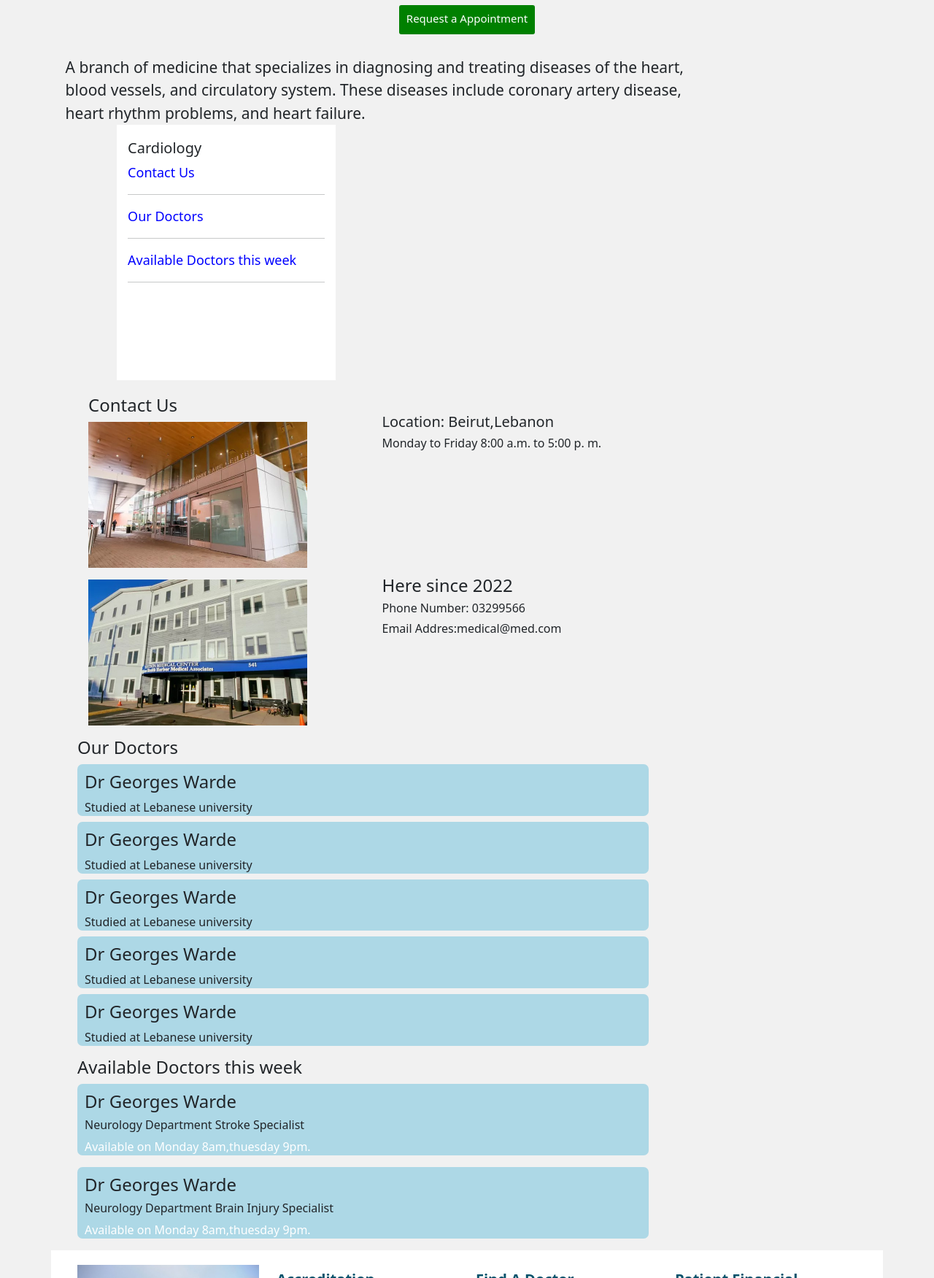
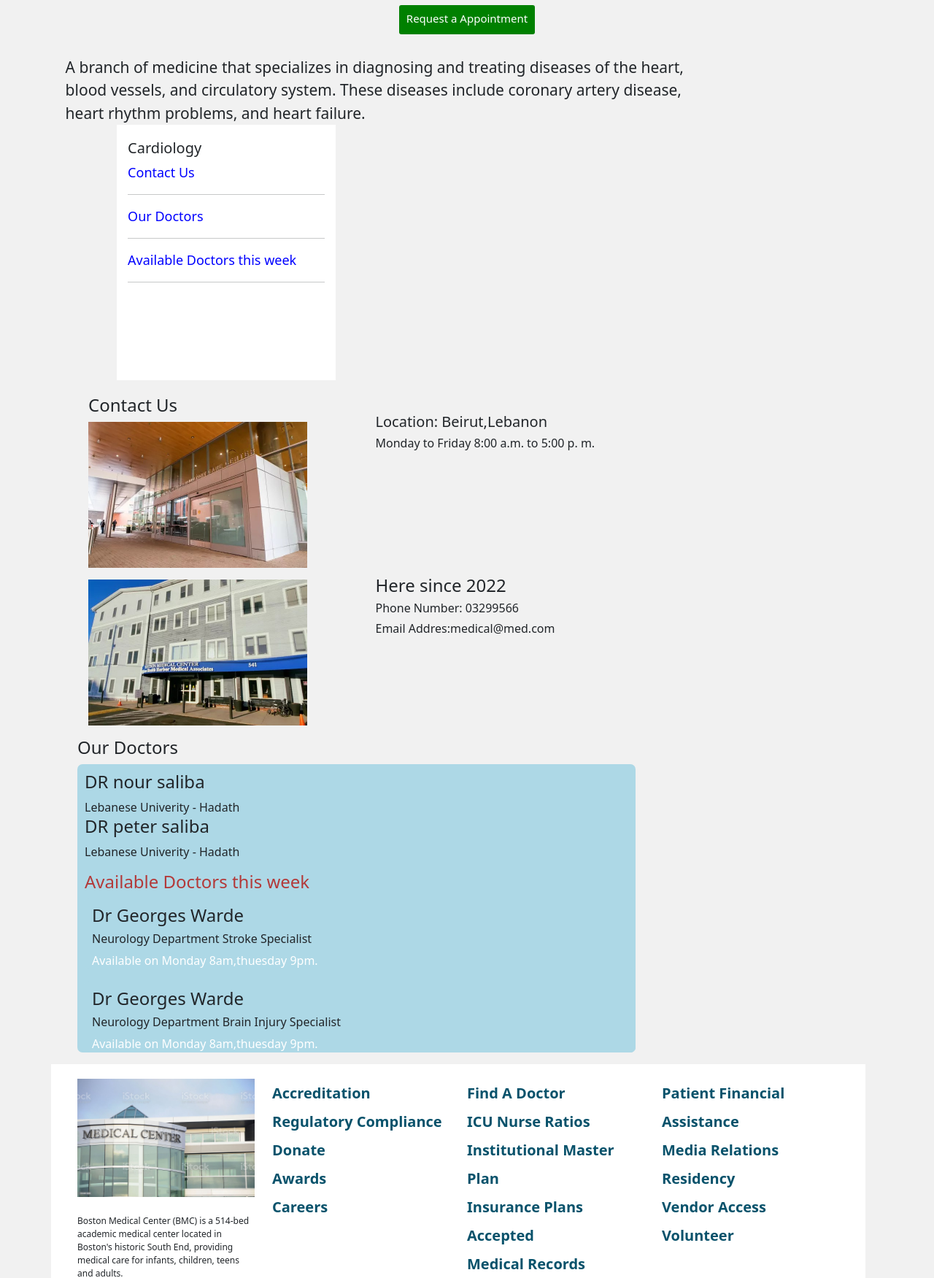
Before and after one commit to GeorgesWarde/MedicaleApp, a PHP site: page /department?id=7 in a window 1280 px wide. Shown: the part 124-1875 px from the top of the page at 73% size. Run offline with PHP 8.4, Linux system fonts and the light colour scheme; a user stored in the database is signed in; data comes from the database, SQL or seed files in the repository.

Commit message:
fixed php doctor by department

```diff
--- a/department.php
+++ b/department.php
@@ -1,5 +1,8 @@
 <?php
 session_start();
+if (!isset($_SESSION['fname'])) {
+    header("location:login");
+}
 include_once './php/Models/model.php';
 
 include_once './php/Controller/appointment.php';
@@ -10,6 +13,7 @@ $row = mysqli_fetch_row($dep);
 $cardiology = "A branch of medicine that specializes in diagnosing and treating diseases of the heart, blood vessels, and circulatory system. These diseases include coronary artery disease, heart rhythm problems, and heart failure.";
 $family = "General practice / family medicine is defined as the medical specialty that manages common and long-term illnesses in children and adults, focusing on overall health and well-being. ";
 $radiology = "Radiology is a branch of medicine that uses imaging technology to diagnose and treat disease. Radiology may be divided into two different areas, diagnostic radiology and interventional radiology. Doctors who specialize in radiology are called radiologists.";
+$doc = $appointment->findDoctorBydepartment($id);
 ?>
 <!DOCTYPE html>
 <html lang="en">
@@ -45,7 +49,7 @@ $radiology = "Radiology is a branch of medicine that uses imaging technology to
 
     <div class="container">
         <div class="row">
-            <div class="col">
+            <div class="col-12">
                 <div class="depSide">
                     <div>
                         <h5><?= $row[1] ?></h5>
@@ -60,6 +64,7 @@ $radiology = "Radiology is a branch of medicine that uses imaging technology to
                     </div>
                 </div>
             </div>
+            <div class="row">
                 <div class="col-9">
                     <div class="depContent">
 
@@ -95,32 +100,16 @@ $radiology = "Radiology is a branch of medicine that uses imaging technology to
                                 <div class="col">
 
                                     <h4>Our Doctors</h4>
+
                                     <div class="doctorList" style="width:100%; padding-top:10px;">
-                                    <h4>Dr Georges Warde</h4> Studied at Lebanese university
-                                </div>
-                                <div class="doctorList" style="width:100%; padding-top:10px; margin-top:8px;">
-                                    <div>
-                                        <h4>Dr Georges Warde</h4> Studied at Lebanese university
-                                    </div>
-                                </div>
-                                <div class="doctorList" style="width:100%; padding-top:10px; margin-top:8px;">
-                                    <div>
-                                        <h4>Dr Georges Warde</h4> Studied at Lebanese university
-                                    </div>
-                                </div>
-                                <div class="doctorList" style="width:100%; padding-top:10px; margin-top:8px;">
-                                    <div>
-                                        <h4>Dr Georges Warde</h4> Studied at Lebanese university
-                                    </div>
-                                </div>
-                                <div class="doctorList" style="width:100%; padding-top:10px; margin-top:8px;">
-                                    <div>
-                                        <h4>Dr Georges Warde</h4> Studied at Lebanese university
-                                    </div>
-                                </div>
+                                        <?php while ($row = mysqli_fetch_assoc($doc)) { ?>
+                                        <h4> DR <?= $row['first_name'] . " " . $row['last_name'] ?></h4>
+                                        <?= $row['studies'] ?>
+                                        <?php } ?>
 
 
-                                <h4 style="margin-top:15px;">Available Doctors this week</h4>
+
+                                        <h4 class="available">Available Doctors this week</h4>
                                         <div class="doctorList1" style="width:100%; padding-top:10px; margin-top:8px;">
                                             <div>
                                                 <h4>Dr Georges Warde</h4>
@@ -142,6 +131,8 @@ $radiology = "Radiology is a branch of medicine that uses imaging technology to
                             </div>
                         </div>
                     </div>
+                </div>
+
                 <?php include_once './require/footer.php' ?>
                 <script src="Js/dep.js"></script>
 </body>
--- a/php/Controller/appointment.php
+++ b/php/Controller/appointment.php
@@ -3,6 +3,7 @@
 class appointment extends Model
 {
     protected $table_department = "department";
+    protected $table_user = "users";
     protected $created = "created_at";
 
     public function findDepartments()
@@ -17,4 +18,11 @@ class appointment extends Model
         $res = mysqli_query(parent::getConnection(), $query);
         return $res;
     }
+    public function findDoctorBydepartment($id)
+    {
+        $query = parent::Read('first_name,last_name,studies', $this->table_department . ',' . $this->table_user, 'department.id=' . $id . ' and department.id=users.dep_id');
+
+        $res = mysqli_query($this->getConnection(), $query);
+        return $res;
+    }
 }
--- a/style/department.css
+++ b/style/department.css
@@ -1,39 +1,49 @@
-
-.depSide{
-    margin-left:7%;
-    width:300px;
-    height:350px;
-    background-color:white;
-    padding-top:20px;
-    padding-left:15px;
-    padding-right:15px;
+.depSide {
+    margin-left: 7%;
+    width: 300px;
+    height: 350px;
+    background-color: white;
+    padding-top: 20px;
+    padding-left: 15px;
+    padding-right: 15px;
     display: inline-block;
 }
-.flexwrapper{
-    display:flex;
-    margin-top:30px;
+
+.flexwrapper {
+    display: flex;
+    margin-top: 30px;
 }
-.depContent{
-    padding-top:20px;
-    padding-left:15px;
+
+.depContent {
+    padding-top: 20px;
+    padding-left: 15px;
 }
-.doctorList{
-    background-color:lightblue;
-border-radius:7px;
 
-padding-left:10px;
+.doctorList {
+    background-color: lightblue;
+    border-radius: 7px;
+
+    padding-left: 10px;
 }
-.doctorList1{
-    background-color:lightblue;
-border-radius:7px;
 
-padding-left:10px;
+.doctorList1 {
+    background-color: lightblue;
+    border-radius: 7px;
+
+    padding-left: 10px;
 }
-@media (max-width:768px){
-    .depSide{
-        margin-left: 0px!important;
+
+.available {
+    color: #b33939;
+    margin-top: 15px;
+}
+
+@media (max-width:768px) {
+    .depSide {
+        margin-left: 0px !important;
     }
-    img{
+
+    img {
         width: 100%;
     }
 }
```
Also changed, not shown: admin.php (+26 -12 lines), medicalcenter (1).sql (renamed from medicalcenter.sql, +4 -5 lines). Lines whose indentation alone changed are shown as unchanged.
